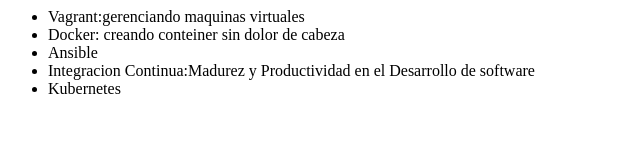
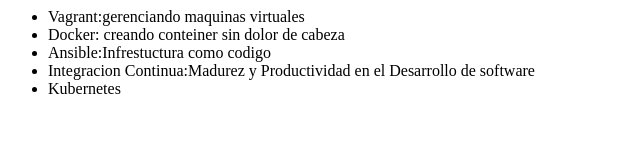
Before and after one commit to Daixio/Ejemplo-git, a plain HTML site: page index.html in a window 1280 px wide. Shown: the whole page, without its empty margins (0-640 px from the left). Drawn offline with Linux system fonts and the light colour scheme.

Commit message:
cambiando nombre del curso Ansible

```diff
--- a/index.html
+++ b/index.html
@@ -9,7 +9,7 @@
     <ul>
         <li>Vagrant:gerenciando maquinas virtuales</li>
         <li>Docker: creando conteiner sin dolor de cabeza</li>
-        <li>Ansible</li>
+        <li>Ansible:Infrestuctura como codigo</li>
         <li>Integracion Continua:Madurez y Productividad en el Desarrollo de software</li>
         <li>Kubernetes</li>
     </ul>
```
